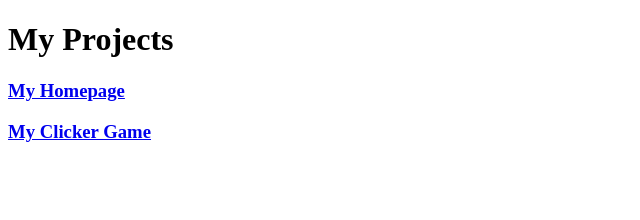
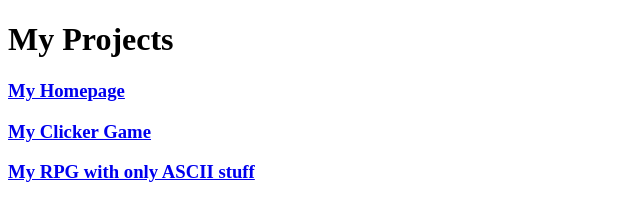
Before and after one commit to kencreator-JARONA/index.html, a plain HTML site: page projects.html in a window 1280 px wide. Shown: the whole page, without its empty margins (0-640 px from the left). Drawn offline with Linux system fonts and the light colour scheme.

Commit message:
Add files via upload

```diff
--- a/projects.html
+++ b/projects.html
@@ -21,5 +21,11 @@
                 My Clicker Game
             </h3>
         </a>
+        <a href="https://kencreator-jarona.github.io/index.html/ascii_rpg.html"
+        target="_blank">
+            <h3>
+                My RPG with only ASCII stuff
+            </h3>
+        </a>
     </body>
 </html>
```
